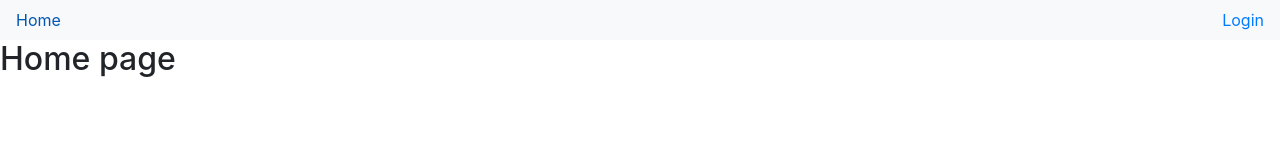
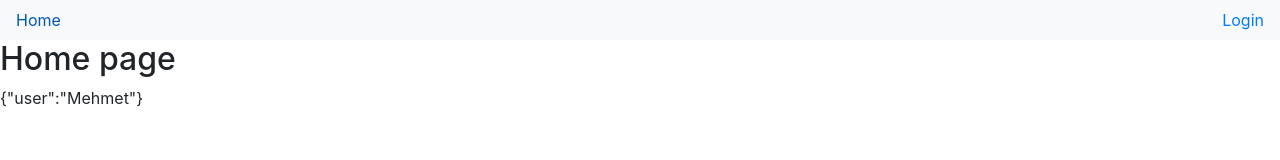
Before and after one commit to mejustdev/firebase-mongodb-auth-boilerplate, a Next.js app in the folder client/: page / in a window 1280 px wide. Shown: the top 160 px of the page. Built offline with nearby package versions, Linux system fonts and the light colour scheme.

Commit message:
add global state

```diff
--- /dev/null
+++ b/client/context/index.js
@@ -0,0 +1,31 @@
+// import
+import { createContext, useReducer } from 'react';
+
+// reducer
+const reducer = (state, action) => {
+  switch (action.type) {
+    case 'LOGIN':
+      return { ...state, user: action.payload };
+    case 'LOGOUT':
+      return { ...state, user: null };
+    default:
+      return state;
+  }
+};
+
+// initial state
+const intialState = {
+  user: 'Mehmet',
+};
+
+// create context
+const Context = createContext({});
+
+// context provider
+const Provider = ({ children }) => {
+  const [state, dispatch] = useReducer(reducer, intialState);
+  const value = { state, dispatch };
+  return <Context.Provider value={value}>{children}</Context.Provider>;
+};
+
+export { Context, Provider };
--- a/client/pages/index.js
+++ b/client/pages/index.js
@@ -1,7 +1,13 @@
+import { Context } from '../context';
+import { useContext } from 'react';
+
 const Home = () => {
+  const { state } = useContext(Context);
+
   return (
     <div>
       <h2>Home page</h2>
+      {JSON.stringify(state)}
     </div>
   );
 };
```
Also changed, not shown: client/pages/_app.js (+5 -4 lines).
